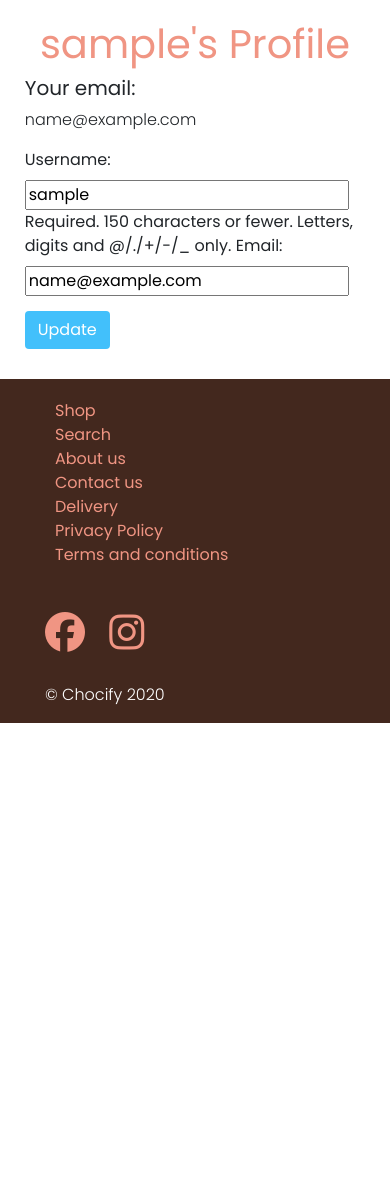
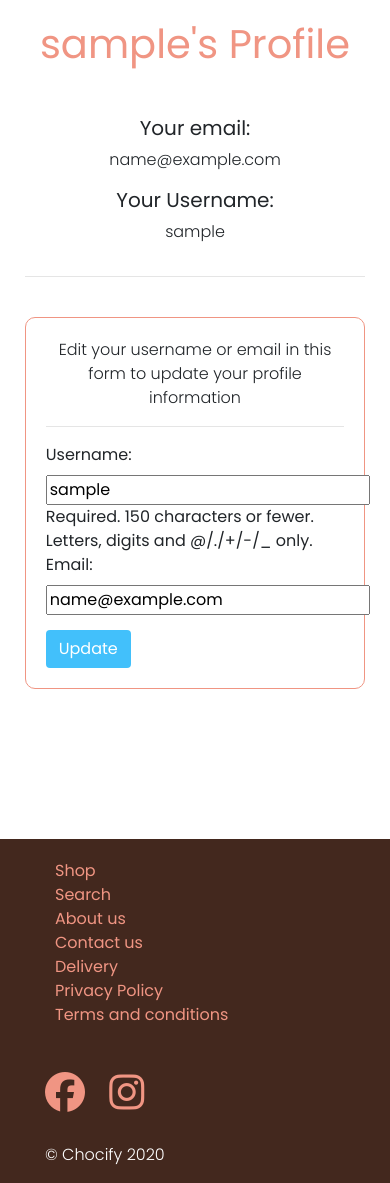
Before and after one commit to Angie55/milestoneFour-chocify, a Django app: page /accounts/profile/ in a window 390 px wide. Shown: the part 89-1272 px from the top of the page. Before the commit the page ends 812 px from the top, so only its background shows below. Run offline with Django 3.2, Linux system fonts and the light colour scheme; the visitor is signed in with stand-in values (Sample User, id 1); some libraries are stand-ins or nearby versions.

Commit message:
Added user feedback message and styling/responsivness to profile page.

```diff
--- a/accounts/templates/login.html
+++ b/accounts/templates/login.html
@@ -6,11 +6,11 @@
 
 <div class="container-fluid page-width-container short-content">
     <!--Login form-->
-    <div class="login-register-block">
+    <div class="general-form-block">
         <form class="login-register-form" method="POST">
             {% csrf_token %}
             {{ login_form | as_bootstrap }}
-            <button type="submit" class="btn blue-btn log-reg-btn">Login</button>
+            <button type="submit" class="btn blue-btn general-form-btn">Login</button>
         </form>
         <!--Links to reset password or register-->
         <hr class="reg-spacing">
--- a/accounts/templates/profile.html
+++ b/accounts/templates/profile.html
@@ -3,15 +3,28 @@
 {% block page_title %}{{ user }}'s Profile{% endblock %}
 {% block page_heading %}{{ user }}'s Profile{% endblock %}
 {% block content %}
-<div class="container-fluid page-width-container page-height">
-    <h5>Your email:</h5>
-    <p> {{ user.email }}</p>
-
-    <form class="login-register-form" method="POST">
-        {% csrf_token %}
-        {{ user_form | as_bootstrap  }}
-        <button type="submit" class="btn blue-btn log-reg-btn">Update</button>
-    </form>
-
+<div class="container-fluid page-width-container short-content">
+    <!--Display of users current username and email-->
+    <div class="row justify-content-center center-text current-info">
+        <div class="col-sm-12 col-md-6 col-xl-3">
+            <h5>Your email:</h5>
+            <p> {{ user.email }}</p>
+        </div>
+        <div class="col-sm-12 col-md-6 col-xl-3">
+            <h5>Your Username:</h5>
+            <p> {{ user.username }}</p>
+        </div>
+    </div>
+    <hr>
+    <!--Update username and email form-->
+    <div class="general-form-block profile-update">
+        <p class="center-text">Edit your username or email in this form to update your profile information</p>
+        <hr>
+        <form class="" method="POST">
+            {% csrf_token %}
+            {{ user_form | as_bootstrap  }}
+            <button type="submit" class="btn blue-btn general-form-btn">Update</button>
+        </form>
+    </div>
 </div>
 {% endblock %}
--- a/accounts/templates/registration.html
+++ b/accounts/templates/registration.html
@@ -6,7 +6,7 @@
 
 <div class="container-fluid page-width-container short-content">
     <!--Register form-->
-    <div class="login-register-block">
+    <div class="general-form-block">
         <!--Link to login-->
         <p class="reg-spacing">Already have an account? <a href="{% url 'login' %}">Login here </a></p>
         <hr>
@@ -14,7 +14,7 @@
         <form class="login-register-form" method="POST">
             {% csrf_token %}
             {{ registration_form | as_bootstrap  }}
-            <button type="submit" class="btn blue-btn log-reg-btn">Register</button>
+            <button type="submit" class="btn blue-btn general-form-btn">Register</button>
         </form>
     </div>
 </div>
--- a/accounts/views.py
+++ b/accounts/views.py
@@ -71,6 +71,8 @@ def user_profile(request):
         # If the form is valid, save new details
         if user_form.is_valid():
             user_form.save()
+            messages.success(request,
+                             "Your account has been successfully updated")
             return redirect('profile')
     else:
         user_form = UserUpdateForm(instance=request.user)
--- a/static/css/style.css
+++ b/static/css/style.css
@@ -55,6 +55,10 @@ p {
     text-align: center;
     margin-top: 20px;
     color: #f09583;
+}
+
+.center-text {
+    text-align: center;
 }
 
 .blue-btn {
@@ -136,8 +140,8 @@ p {
     color: white;
 }
 
-/*--------------------------------- Login/register pages*/
-.login-register-block {
+/*--------------------------------- Login/register/profile pages*/
+.general-form-block {
     max-width: 40%;
     margin: 70px auto 150px;
     padding: 20px;
@@ -154,17 +158,17 @@ p {
     margin-bottom: 30px;
 }
 
-.login-register-block a {
+.general-form-block a {
     color: #f09583;
     transition: 0.5s;
 }
 
-.login-register-block a:hover {
+.general-form-block a:hover {
     color: #ddd;
     text-decoration: none;
 }
 
-.log-reg-btn {
+.general-form-btn {
     margin-top: 15px;
 }
 
@@ -173,12 +177,18 @@ p {
     color: #f09583;
 }
 
-/*--------------------------------- Individual category page*/
-.password-reset {
-    text-align: center;
+.current-info {
+    margin-top: 40px;
 }
 
-/*--------------------------------- Individual category page*/
+.profile-update {
+    margin-top: 40px;
+}
+
+/*--------------------------------- Password reset pages*/
+
+
+/*--------------------------------- Profile page*/
 
 
 
@@ -496,7 +506,7 @@ footer {
         margin-top: 15px;
         margin-bottom: 15px;
         }
-    .login-register-block {
+    .general-form-block {
         min-width: 100%;
         margin-top: 40px;
         }
@@ -518,7 +528,7 @@ footer {
     .contact-block {
         max-width: 90%;
     }
-    .login-register-block {
+    .general-form-block {
         max-width: 60%;
     }
 }
```
